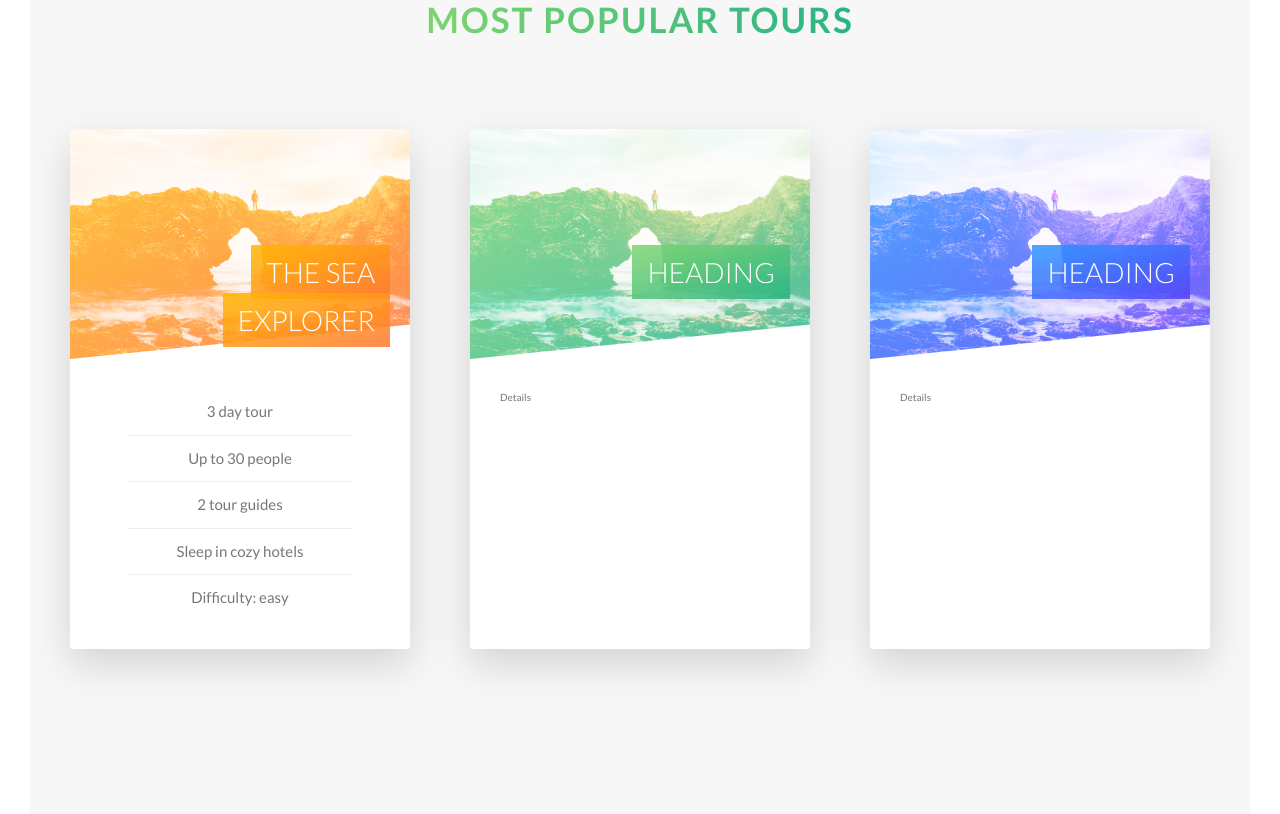
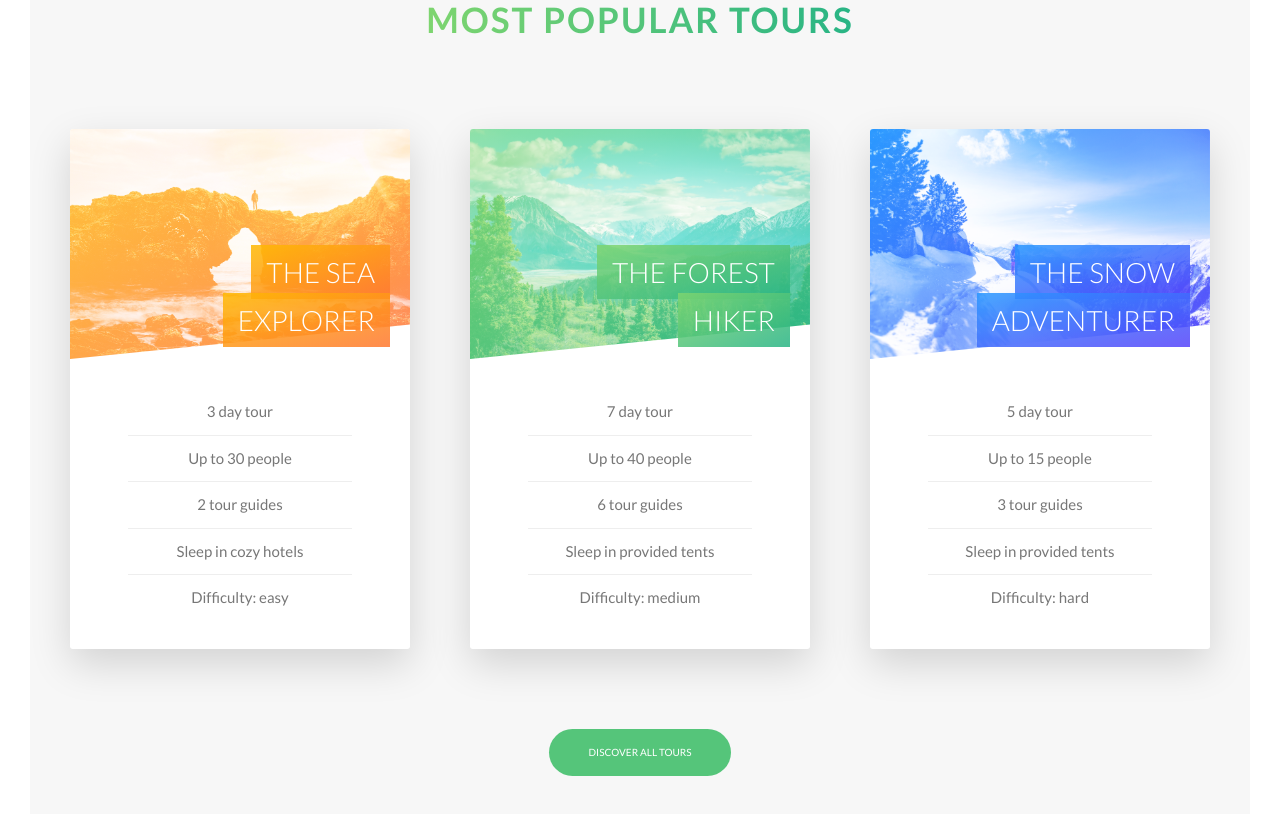
Before and after one commit to DavidNeiOs/natours, a React (Create React App) app: page / in a window 1280 px wide. Shown: the part 2380-3194 px from the top of the page. Built offline with nearby package versions, Linux system fonts and the light colour scheme.

Commit message:
finish popular tours secton

```diff
--- a/src/App.js
+++ b/src/App.js
@@ -161,7 +161,15 @@ function App() {
                   </div>
                 </div>
                 <div className="card__side card__side--back card__side--back-1">
-                  BACK
+                  <div className="card__cta">
+                    <div className="card__price-box">
+                      <p className="card__price-only">Only</p>
+                      <p className="card__price-value">$297</p>
+                    </div>
+                    <a href="#" className="btn btn--white">
+                      Book now
+                    </a>
+                  </div>
                 </div>
               </div>
             </div>
@@ -171,13 +179,30 @@ function App() {
                   <div className="card__picture card__picture--2">&nbsp;</div>
                   <h4 className="card__heading">
                     <span className="card__heading-span card__heading-span--2">
-                      Heading
+                      The forest hiker
                     </span>
                   </h4>
-                  <div className="card__details">Details</div>
+
+                  <div className="card__details">
+                    <ul>
+                      <li>7 day tour</li>
+                      <li>Up to 40 people</li>
+                      <li>6 tour guides</li>
+                      <li>Sleep in provided tents</li>
+                      <li>Difficulty: medium</li>
+                    </ul>
+                  </div>
                 </div>
                 <div className="card__side card__side--back card__side--back-2">
-                  BACK
+                  <div className="card__cta">
+                    <div className="card__price-box">
+                      <p className="card__price-only">Only</p>
+                      <p className="card__price-value">$700</p>
+                    </div>
+                    <a href="#" className="btn btn--white">
+                      Book now
+                    </a>
+                  </div>
                 </div>
               </div>
             </div>
@@ -187,16 +212,38 @@ function App() {
                   <div className="card__picture card__picture--3">&nbsp;</div>
                   <h4 className="card__heading">
                     <span className="card__heading-span card__heading-span--3">
-                      Heading
+                      The snow adventurer
                     </span>
                   </h4>
-                  <div className="card__details">Details</div>
+                  <div className="card__details">
+                    <ul>
+                      <li>5 day tour</li>
+                      <li>Up to 15 people</li>
+                      <li>3 tour guides</li>
+                      <li>Sleep in provided tents</li>
+                      <li>Difficulty: hard</li>
+                    </ul>
+                  </div>
                 </div>
                 <div className="card__side card__side--back card__side--back-3">
-                  BACK
+                  <div className="card__cta">
+                    <div className="card__price-box">
+                      <p className="card__price-only">Only</p>
+                      <p className="card__price-value">$890</p>
+                    </div>
+                    <a href="#" className="btn btn--white">
+                      Book now
+                    </a>
+                  </div>
                 </div>
               </div>
             </div>
+          </div>
+
+          <div className="u-center-text u-margin-bottom-huge">
+            <a href="#" className="btn btn--green">
+              Discover all tours
+            </a>
           </div>
         </section>
       </main>
--- a/src/sass/base/_utilities.scss
+++ b/src/sass/base/_utilities.scss
@@ -13,3 +13,10 @@
 .u-margin-bottom-small {
   margin-bottom: 1.5rem;
 }
+
+.u-margin-top-big {
+  margin-top: 8rem;
+}
+.u-margin-top-huge {
+  margin-top: 10rem;
+}
--- a/src/sass/components/_button.scss
+++ b/src/sass/components/_button.scss
@@ -45,6 +45,14 @@
       background-color: $color-white;
     }
   }
+  &--green {
+    background-color: $color-primary;
+    color: $color-white;
+
+    &::after {
+      background-color: $color-primary;
+    }
+  }
 
   &--animated {
     animation: moveInBottom .4s ease-out .75s;
--- a/src/sass/components/_card.scss
+++ b/src/sass/components/_card.scss
@@ -57,11 +57,11 @@
     }
 
     &--2 {
-      background-image: linear-gradient(to right bottom, $color-primary-light, $color-primary-dark), url("../../img/nat-5.jpg");
+      background-image: linear-gradient(to right bottom, $color-primary-light, $color-primary-dark), url("../../img/nat-6.jpg");
     }
 
     &--3 {
-      background-image: linear-gradient(to right bottom, $color-tertiary-light, $color-tertiary-dark), url("../../img/nat-5.jpg");
+      background-image: linear-gradient(to right bottom, $color-tertiary-light, $color-tertiary-dark), url("../../img/nat-7.jpg");
     }
   }
 
@@ -112,4 +112,28 @@
       }
     }
   }
+
+  // BACK SIDE STYLING
+  &__cta {
+    position: absolute;
+    top: 50%;
+    left: 50%;
+    transform: translate(-50%, -50%);
+  }
+
+  &__price-box {
+    text-align: center;
+    color: $color-white;
+    margin-bottom: 8rem;
+  }
+
+  &__price-only {
+    font-size: 1.4rem;
+    text-transform: uppercase;
+  }
+
+  &__price-value {
+    font-size: 6rem;
+    font-weight: 100;
+  }
 }
--- a/src/sass/pages/_home.scss
+++ b/src/sass/pages/_home.scss
@@ -24,6 +24,6 @@
 
 .section-tours {
   background-color: $color-grey-light-1;
-  padding: 25rem 0 50rem 0;
+  padding: 25rem 0 15rem 0;
   margin-top: -10rem;
 }
```
